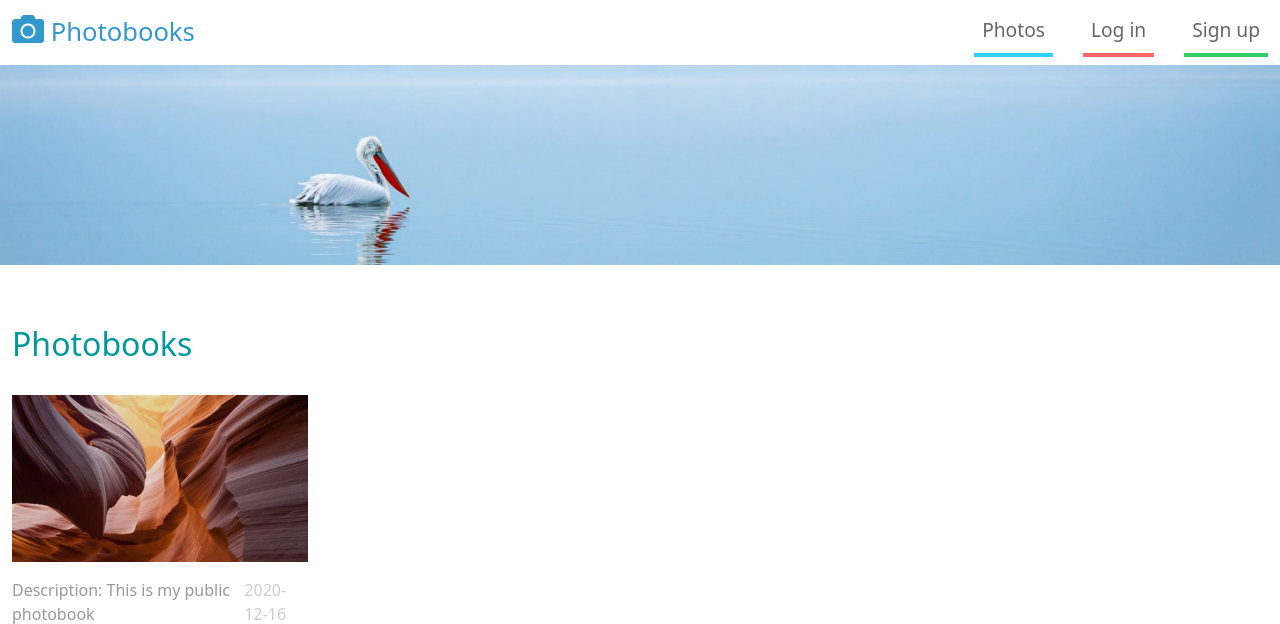
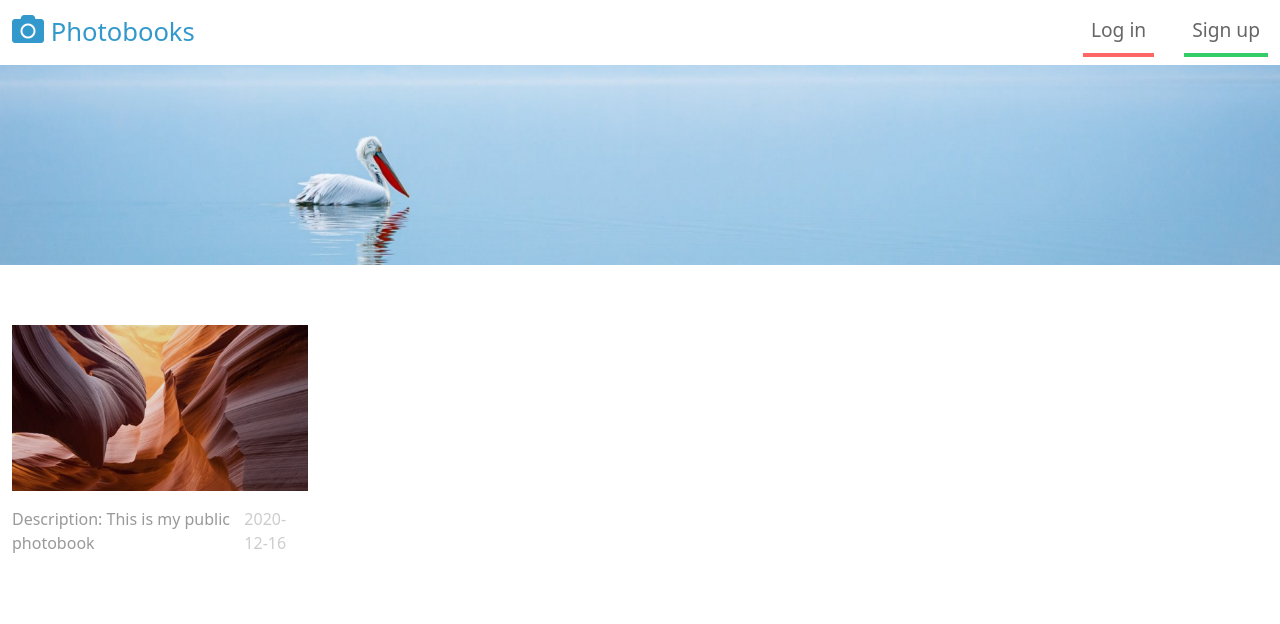
Before and after one commit to Volume999/AI_Picture_Redrawing, a Flask app: page / in a window 1280 px wide. Shown: the top 624 px of the page. Run offline with Flask 2, Linux system fonts and the light colour scheme; data comes from the database, SQL or seed files in the repository; both versions use the stored data as it was after the commit; some libraries are stand-ins or nearby versions.

Commit message:
Changed html

```diff
--- a/app.py
+++ b/app.py
@@ -7,10 +7,10 @@ app = Flask(__name__)
 app.config['SQLALCHEMY_DATABASE_URI'] = 'sqlite:///database.db'
 app.secret_key = b'Alibek'
 
-#initialize db
+# initialize db
 db.init_app(app=app)
 
-#For now, static pages
+# For now, static pages
 cards_per_page = 6
 
 
@@ -23,8 +23,9 @@ def logout():
 @app.route('/')
 @app.route('/<filter>', methods=['POST', 'GET'])
 def index(filter='public'):
-    #flash(session['id'])
-    #filter depending on GET flag
+    # flash(session['id'])
+    # flash(session['id'])
+    # filter depending on GET flag
     if filter == 'yourCollection':
         books = Photobook.query.filter_by(ownerId=session['id']).limit(cards_per_page).all()
     elif filter == 'following':
@@ -50,10 +51,13 @@ def view_book(id):
     photos = Photo.query.filter_by(photobookId=id).limit(cards_per_page).all()
     photobook = Photobook.query.filter_by(photobookId=id).first()
     author = User.query.filter_by(userId=photobook.ownerId).first()
-    print(photos, photobook, author)
-    return render_template('view_book.html', photos=photos, photobook=photobook, author=author)
+    is_following = False if 'id' not in session.keys() \
+        else UserFollowsBooks.query.filter_by(userId=session['id']).filter_by(photobookId=id).first() is not None
+    # print(photos, photobook, author)
+    return render_template('view_book.html', photos=photos, photobook=photobook, author=author, is_following=is_following)
 
-#uploading photos
+
+# uploading photos
 photos = UploadSet('photos', IMAGES)
 
 UPLOAD_PHOTO_DEST = 'static/img'
@@ -101,7 +105,7 @@ def upload():
 
 @app.route('/login', methods=['POST', 'GET'])
 def login():
-    #Login page
+    # Login page
     if request.method == 'POST':
         username, password = request.form['username'], request.form['password']
         query = User.query.filter_by(username=username).filter_by(password=password).all()
@@ -130,7 +134,7 @@ def register():
 
 @app.route('/delete/<int:id>')
 def delete(id):
-    #Deleting photobook
+    # Deleting photobook
     # photobook
     pb = Photobook.query.filter_by(photobookId=id).first()
     db.session.delete(pb)
@@ -150,7 +154,7 @@ def delete(id):
 
 @app.route('/follow/<int:id>')
 def follow(id):
-    #Following photobooks
+    # Following photobooks
     ufb = UserFollowsBooks(userId=session['id'], photobookId=id)
     db.session.add(ufb)
     db.session.commit()
@@ -160,7 +164,7 @@ def follow(id):
 
 @app.route('/edit/<int:id>', methods=['POST', 'GET'])
 def edit(id):
-    #Editing photobooks
+    # Editing photobooks
     photobook = Photobook.query.filter_by(photobookId=id).first()
     if request.method == 'POST':
         name = request.form['book_name']
@@ -178,7 +182,7 @@ def edit(id):
 
 @app.route('/view_photo/<int:id>')
 def view_photo(id):
-    #View photo tab
+    # View photo tab
     photo = Photo.query.filter_by(photoId=id).first()
     return render_template('view_photo.html', photo=photo)
 
--- a/templates/index.html
+++ b/templates/index.html
@@ -24,11 +24,11 @@
 {% endif %}
 
     <div class="container-fluid tm-container-content tm-mt-60">
-        <div class="row mb-4">
-            <h2 class="col-6 tm-text-primary">
-                Photobooks
-            </h2>
-        </div>
+{#        <div class="row mb-4">#}
+{#            <h2 class="col-6 tm-text-primary">#}
+{#                Photobooks#}
+{#            </h2>#}
+{#        </div>#}
         <div class="row tm-mb-90 tm-gallery">
         {% for book in books %}
             <div class="col-xl-3 col-lg-4 col-md-6 col-sm-6 col-12 mb-5">
--- a/templates/template.html
+++ b/templates/template.html
@@ -28,9 +28,9 @@
             </button>
             <div class="collapse navbar-collapse" id="navbarSupportedContent">
             <ul class="navbar-nav ml-auto mb-2 mb-lg-0">
-                <li class="nav-item">
-                    <a class="nav-link nav-link-1 active" aria-current="page" href="{{ url_for('index') }}">Photos</a>
-                </li>
+{#                <li class="nav-item">#}
+{#                    <a class="nav-link nav-link-1 active" aria-current="page" href="{{ url_for('index') }}">Photos</a>#}
+{#                </li>#}
 
                 {% if 'username' not in session.keys() %}
                 <li class="nav-item">
--- a/templates/view_book.html
+++ b/templates/view_book.html
@@ -20,7 +20,9 @@
                     <a href="{{ url_for('edit',id=photobook.photobookId) }}" style="font-size: 20px;" class="tm-text-primary mr-4 mb-2 d-inline-block">Edit</a>
                     <a href="{{ url_for('delete',id=photobook.photobookId) }}" style="font-size: 20px;" class="tm-text-primary mr-4 mb-2 d-inline-block">Delete</a>
                 {% endif %}
+                {% if not is_following %}
                 <a href="{{ url_for('follow',id=photobook.photobookId) }}" style="font-size: 20px;" class="tm-text-primary mr-4 mb-2 d-inline-block">Follow</a>
+                {% endif %}
             </div>
             <a href="#"></a>
             {% endif %}
```
Also changed, not shown: database.db.
